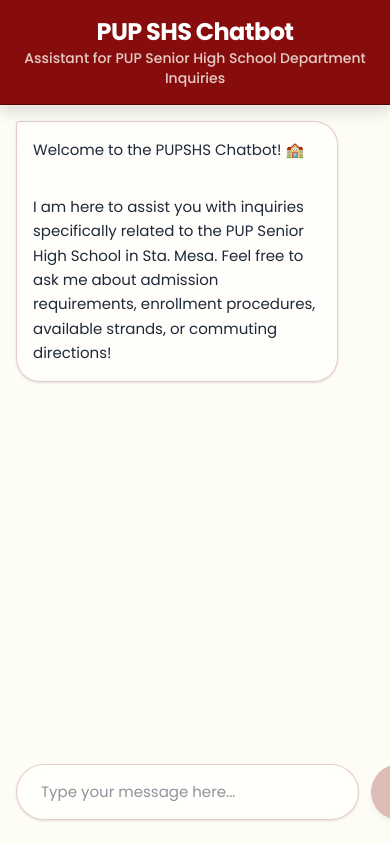
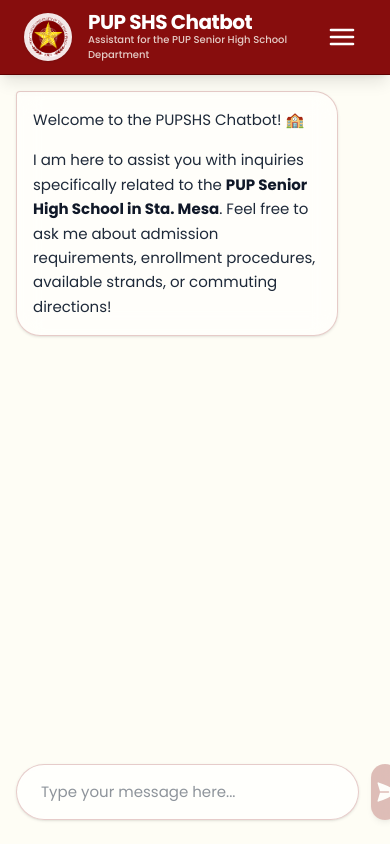
Before and after one commit to lorrsgb/pup-shs-chatbot, a Next.js app: page / in a window 390 px wide. Built offline with nearby package versions, Linux system fonts and the light colour scheme.

Commit message:
Optimize UI for mobile and desktop flexibility

```diff
--- a/app/api/chat/route.ts
+++ b/app/api/chat/route.ts
@@ -13,8 +13,9 @@
 
     TONE AND STYLE:
     - Be warm, welcoming, and conversational. Maintain a professional yet friendly "school assistant" persona.
-    - Avoid being robotic or stoic. Always introduce your answers naturally (e.g., "I'd be happy to help you with the enrollment steps!") and close with a polite offer for further assistance (e.g., "Let me know if you have any other questions!").
-    - Do not just drop lists of facts; wrap your lists in friendly, supportive sentences.
+    - Avoid being robotic or stoic. Always introduce your answers naturally.
+    - **SPACING RULE**: Always use double line breaks (a full empty line) between your introductory sentence, your bulleted list, and your closing sentence. This ensures the response is clean and digestible.
+    - Do not pack sentences into a single block of text. Break them into smaller, logically separated paragraphs.
 
     FORMATTING RULES:
     - Use standard markdown hyphens (-) to create bulleted lists.
--- a/app/page.tsx
+++ b/app/page.tsx
@@ -2,9 +2,9 @@
 
 import { useState, useRef, useEffect } from 'react';
 import { Poppins } from 'next/font/google';
-import ReactMarkdown from 'react-markdown'; // Added import
+import Image from 'next/image';
+import ReactMarkdown from 'react-markdown';
 
-// Importing the Poppins font
 const poppins = Poppins({
   weight: ['400', '500', '600', '700'],
   subsets: ['latin'],
@@ -13,18 +13,18 @@
 
 export default function Chat() {
   const [input, setInput] = useState('');
+  const [isMenuOpen, setIsMenuOpen] = useState(false); // New state for the menu
 
   const [messages, setMessages] = useState<Array<{id: string, role: string, content: string}>>([
     {
       id: 'intro',
       role: 'assistant',
-      content: "Welcome to the PUPSHS Chatbot! 🏫\n\nI am here to assist you with inquiries specifically related to the PUP Senior High School in Sta. Mesa. Feel free to ask me about admission requirements, enrollment procedures, available strands, or commuting directions!"
+      content: "Welcome to the PUPSHS Chatbot! 🏫\n\nI am here to assist you with inquiries specifically related to the **PUP Senior High School in Sta. Mesa**. Feel free to ask me about admission requirements, enrollment procedures, available strands, or commuting directions!"
     }
   ]);
   const [isLoading, setIsLoading] = useState(false);
   const [error, setError] = useState<Error | null>(null);
 
-  // Auto-scroll logic to keep the newest message in view
   const messagesEndRef = useRef<HTMLDivElement>(null);
   const scrollToBottom = () => {
     messagesEndRef.current?.scrollIntoView({ behavior: 'smooth' });
@@ -34,16 +34,17 @@
     scrollToBottom();
   }, [messages, isLoading]);
 
-  const handleFormSubmit = async (e: React.FormEvent<HTMLFormElement>) => {
-    e.preventDefault();
-    if (!input.trim()) return;
+  // Unified function to handle both manual typing and "Quick Inquiry" clicks
+  const sendMessage = async (textToSend: string) => {
+    if (!textToSend.trim()) return;
 
-    const userMessage = { id: Date.now().toString(), role: 'user', content: input };
+    const userMessage = { id: Date.now().toString(), role: 'user', content: textToSend };
     const updatedMessages = [...messages, userMessage];
     setMessages(updatedMessages);
     setInput('');
     setIsLoading(true);
     setError(null);
+    setIsMenuOpen(false); // Close menu after selection
 
     try {
       const response = await fetch('/api/chat', {
@@ -52,7 +53,7 @@
         body: JSON.stringify({ messages: updatedMessages }),
       });
 
-      if (!response.ok) throw new Error("Backend Error: API quota might be exceeded. Try again later.");
+      if (!response.ok) throw new Error("Backend Error: API quota might be exceeded.");
 
       const data = await response.json();
       setMessages([...updatedMessages, { id: (Date.now() + 1).toString(), role: 'assistant', content: data.text }]);
@@ -63,41 +64,100 @@
     }
   };
 
+  const handleFormSubmit = (e: React.FormEvent<HTMLFormElement>) => {
+    e.preventDefault();
+    sendMessage(input);
+  };
+
   return (
     <div className={`flex flex-col w-full h-[100dvh] bg-pup-cream ${poppins.className} overflow-hidden`}>
 
-      {/* Sleek, frosted-maroon header */}
-      <header className="w-full bg-pup-maroon/95 backdrop-blur-md border-b border-[#5e0000] shadow-[0_1px_0_rgba(255,255,255,0.4),0_6px_15px_rgba(0,0,0,0.15)] py-4 px-6 z-10 flex-shrink-0">
-        <div className="max-w-4xl mx-auto flex flex-col md:flex-row items-center justify-between gap-2">
-          <div className="text-center md:text-left">
-            <h1 className="text-2xl font-bold text-white tracking-tight">PUP SHS Chatbot</h1>
-            <p className="text-sm text-pup-cream/80 font-medium">Assistant for PUP Senior High School Department Inquiries</p>
+      {/* Header with Hamburger Menu */}
+      <header className="relative w-full bg-pup-maroon/95 backdrop-blur-md border-b border-[#5e0000] shadow-lg py-3 px-6 z-30 flex-shrink-0">
+        <div className="max-w-4xl mx-auto flex items-center justify-between">
+          <div className="flex items-center gap-4">
+            <div className="bg-white/90 p-1 rounded-full shadow-sm flex-shrink-0">
+              <Image src="/pup-logo.png" alt="PUP Logo" width={40} height={40} className="object-contain" priority />
+            </div>
+            <div>
+              <h1 className="text-xl md:text-2xl font-bold text-white tracking-tight leading-none">PUP SHS Chatbot</h1>
+              <p className="text-[10px] md:text-sm text-pup-cream/80 font-medium">Assistant for the PUP Senior High School Department</p>
+            </div>
           </div>
+
+          {/* Hamburger Button */}
+          <button
+            onClick={() => setIsMenuOpen(!isMenuOpen)}
+            className="p-2 text-white hover:bg-white/10 rounded-lg transition-colors focus:outline-none"
+            aria-label="Quick Inquiries"
+          >
+            <svg xmlns="http://www.w3.org/2000/svg" fill="none" viewBox="0 0 24 24" strokeWidth={2} stroke="currentColor" className="w-8 h-8">
+              <path strokeLinecap="round" strokeLinejoin="round" d="M3.75 6.75h16.5M3.75 12h16.5m-16.5 5.25h16.5" />
+            </svg>
+          </button>
         </div>
+
+        {/* Dropdown Menu (Quick Inquiries) */}
+        {isMenuOpen && (
+          <div className="absolute top-full right-4 mt-2 w-64 bg-white rounded-2xl shadow-2xl border border-pup-detail/20 py-3 z-50 animate-in fade-in zoom-in duration-200 origin-top-right">
+            <p className="px-4 py-2 text-xs font-bold text-pup-maroon uppercase tracking-wider">Quick Inquiries</p>
+            <div className="flex flex-col">
+              {[
+                "How to enroll?",
+                "Enrollment process",
+                "Enrollment eligibility",
+                "Admission requirements",
+                "Commuting directions"
+              ].map((query) => (
+                <button
+                  key={query}
+                  onClick={() => sendMessage(query)}
+                  className="px-4 py-3 text-left text-sm text-gray-700 hover:bg-pup-cream/50 transition-colors border-b last:border-0 border-gray-100"
+                >
+                  {query}
+                </button>
+              ))}
+            </div>
+          </div>
+        )}
       </header>
 
       {/* Main chat display area */}
-      <main className="flex-1 w-full max-w-4xl mx-auto overflow-y-auto p-4 md:p-6 lg:p-8 space-y-6">
+      <main className="flex-1 w-full max-w-4xl mx-auto overflow-y-auto p-4 md:p-6 space-y-6">
         {error && (
-          <div className="bg-red-500/10 backdrop-blur-md border border-red-500/50 text-red-700 p-4 rounded-xl shadow-sm text-sm">
-            <p className="font-bold">Notice:</p>
+          <div className="bg-red-500/10 border border-red-500/50 text-red-700 p-4 rounded-xl text-sm">
             <p>{error.message}</p>
           </div>
         )}
 
         {messages.map(m => (
-          <div key={m.id} className={`whitespace-pre-wrap flex ${m.role === 'user' ? 'justify-end' : 'justify-start'}`}>
-            <span className={`inline-block p-4 md:p-5 text-[15px] md:text-[16px] leading-relaxed shadow-sm transition-all duration-300 ${
+          <div key={m.id} className={`flex w-full ${m.role === 'user' ? 'justify-end' : 'justify-start gap-3'}`}>
+            {m.role === 'assistant' && (
+              <div className="flex-shrink-0 mt-1 hidden md:block">
+                <div className="w-9 h-9 rounded-full bg-white/80 p-1 flex items-center justify-center shadow-sm border border-pup-detail/20">
+                  <Image src="/pup-logo.png" alt="Bot Avatar" width={28} height={28} />
+                </div>
+              </div>
+            )}
+            <span className={`inline-block p-4 md:p-5 text-[15px] md:text-[16px] leading-relaxed shadow-sm rounded-3xl transition-all ${
               m.role === 'user'
-                ? 'bg-pup-maroon/50 backdrop-blur-md text-gray-900 font-medium rounded-3xl rounded-tr-sm max-w-[85%] md:max-w-[75%]'
-                : 'bg-white/50 backdrop-blur-md border border-pup-detail/20 text-gray-800 rounded-3xl rounded-tl-sm max-w-[90%] md:max-w-[80%]'
+                ? 'bg-pup-maroon/50 backdrop-blur-md text-gray-900 font-medium rounded-tr-sm max-w-[85%] md:max-w-[75%]'
+                : 'bg-white/50 backdrop-blur-md border border-pup-detail/20 text-gray-800 rounded-tl-sm max-w-[90%] md:max-w-[80%]'
             }`}>
-              {/* ReactMarkdown handles the clean formatting */}
               <ReactMarkdown
                 components={{
                   strong: ({node, ...props}) => <span className="font-bold text-gray-900" {...props} />,
-                  ul: ({node, ...props}) => <ul className="list-disc pl-5 my-1 space-y-1" {...props} />,
-                  p: ({node, ...props}) => <p className="mb-2 last:mb-0" {...props} />
+                  ul: ({node, ...props}) => <ul className="my-2 space-y-2" {...props} />,
+                  li: ({node, ...props}) => (
+                    <li className="flex items-start gap-2 text-gray-800">
+                      <span className="flex-shrink-0 mt-[6px] text-[10px]">●</span>
+                      <div className="flex-1 leading-relaxed">{props.children}</div>
+                    </li>
+                  ),
+                  p: ({node, ...props}) => {
+                    const isInsideLi = node?.parent?.tagName === 'li';
+                    return <p className={`${isInsideLi ? 'inline m-0' : 'mb-4 last:mb-0 block'}`} {...props} />;
+                  }
                 }}
               >
                 {m.content}
@@ -107,20 +167,27 @@
         ))}
 
         {isLoading && (
-          <div className="flex justify-start">
-            <span className="inline-block p-4 bg-white/50 backdrop-blur-md border border-pup-detail/20 text-pup-maroon font-medium rounded-3xl rounded-tl-sm animate-pulse shadow-sm">
-              Typing...
+          <div className="flex justify-start gap-3 w-full">
+            <div className="flex-shrink-0 mt-1 hidden md:block">
+              <div className="w-9 h-9 rounded-full bg-white/80 p-1 flex items-center justify-center shadow-sm border border-pup-detail/20">
+                <Image src="/pup-logo.png" alt="Bot Avatar" width={28} height={28} />
+              </div>
+            </div>
+            <span className="inline-flex items-center gap-1.5 p-4 md:p-5 bg-white/50 backdrop-blur-md border border-pup-detail/20 rounded-3xl rounded-tl-sm shadow-sm h-[56px]">
+              <span className="w-2 h-2 bg-pup-maroon rounded-full animate-bounce"></span>
+              <span className="w-2 h-2 bg-pup-maroon rounded-full animate-bounce [animation-delay:0.2s]"></span>
+              <span className="w-2 h-2 bg-pup-maroon rounded-full animate-bounce [animation-delay:0.4s]"></span>
             </span>
           </div>
         )}
         <div ref={messagesEndRef} />
       </main>
 
-      {/* Input area pinned to the bottom */}
+      {/* Input area */}
       <div className="w-full bg-gradient-to-t from-pup-cream via-pup-cream/95 to-transparent pt-4 pb-6 px-4 md:px-6 flex-shrink-0">
         <form onSubmit={handleFormSubmit} className="max-w-4xl mx-auto flex gap-3 relative items-end">
           <input
-            className="flex-1 px-6 py-4 rounded-full bg-white/70 backdrop-blur-md border border-pup-detail/20 text-gray-800 shadow-sm focus:outline-none focus:ring-2 focus:ring-pup-maroon/50 text-[15px] md:text-[16px] transition-all"
+            className="flex-1 px-6 py-4 rounded-full bg-white/70 backdrop-blur-md border border-pup-detail/20 text-gray-800 shadow-sm focus:outline-none focus:ring-2 focus:ring-pup-maroon/50 text-[15px] md:text-[16px]"
             value={input}
             placeholder="Type your message here..."
             onChange={(e) => setInput(e.target.value)}
@@ -129,8 +196,7 @@
           <button
             type="submit"
             disabled={isLoading || !input.trim()}
-            className="w-14 h-14 rounded-full flex items-center justify-center bg-pup-maroon/50 backdrop-blur-md text-white hover:bg-pup-maroon/70 transition-all shadow-md disabled:opacity-50 flex-shrink-0 focus:outline-none focus:ring-2 focus:ring-pup-maroon/50"
-            aria-label="Send message"
+            className="w-14 h-14 rounded-full flex items-center justify-center bg-pup-maroon/50 backdrop-blur-md text-white hover:bg-pup-maroon/70 transition-all shadow-md disabled:opacity-50"
           >
             <svg xmlns="http://www.w3.org/2000/svg" viewBox="0 0 24 24" fill="currentColor" className="w-6 h-6 ml-1">
               <path d="M3.478 2.404a.75.75 0 0 0-.926.941l2.432 7.905H13.5a.75.75 0 0 1 0 1.5H4.984l-2.432 7.905a.75.75 0 0 0 .926.94 60.519 60.519 0 0 0 18.445-8.986.75.75 0 0 0 0-1.218A60.517 60.517 0 0 0 3.478 2.404Z" />
```
Also changed, not shown: public/pup-logo.png (added).
